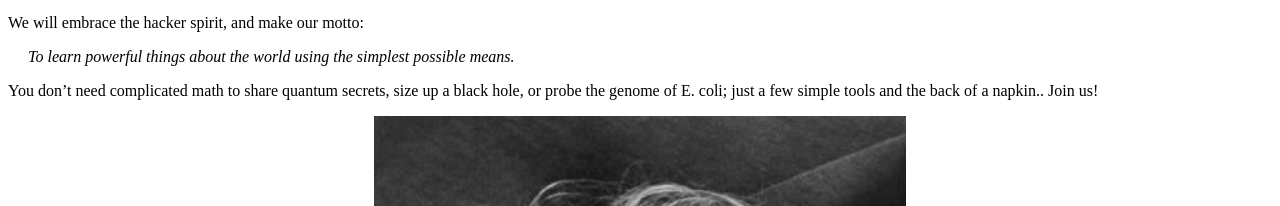
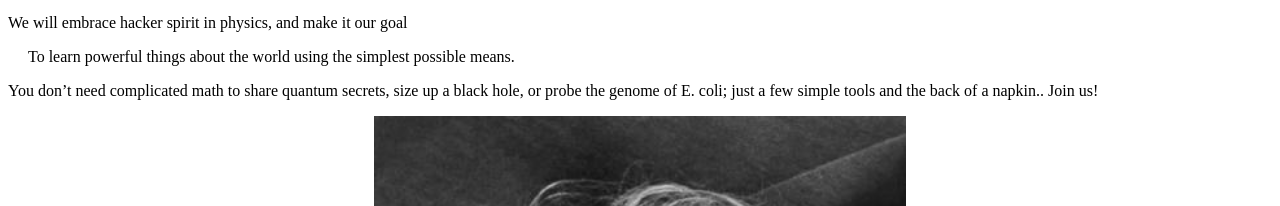
Before and after one commit to hapax/hapax.github.io, a Jekyll site: the page built from assets/hacker.md, in a window 1280 px wide. Shown: the part 1381-1587 px from the top of the page. Built offline with Jekyll 4.4.1, drawn with Linux system fonts in a browser that asks for light colours; our own code applies the rules of GitHub Pages for plain Markdown files; a script that is not in the unit is left out.

Commit message:
Update hacker.md

```diff
--- a/assets/hacker.md
+++ b/assets/hacker.md
@@ -86,10 +86,10 @@ building, and physicists like [Albert Einstein](https://en.wikipedia.org/wiki/Al
 [Richard Feynman](https://en.wikipedia.org/wiki/Richard_Feynman) did
 just that.
 
-We will embrace the hacker spirit, and make our motto:
+We will embrace hacker spirit in physics, and make it our goal
 
 <span style="padding-left: 20px; display:block">
-*To learn powerful things about the world using the simplest possible means.*
+To learn powerful things about the world using the simplest possible means.
 </span>
 
 You don't need complicated math to share quantum secrets, size up a
```
